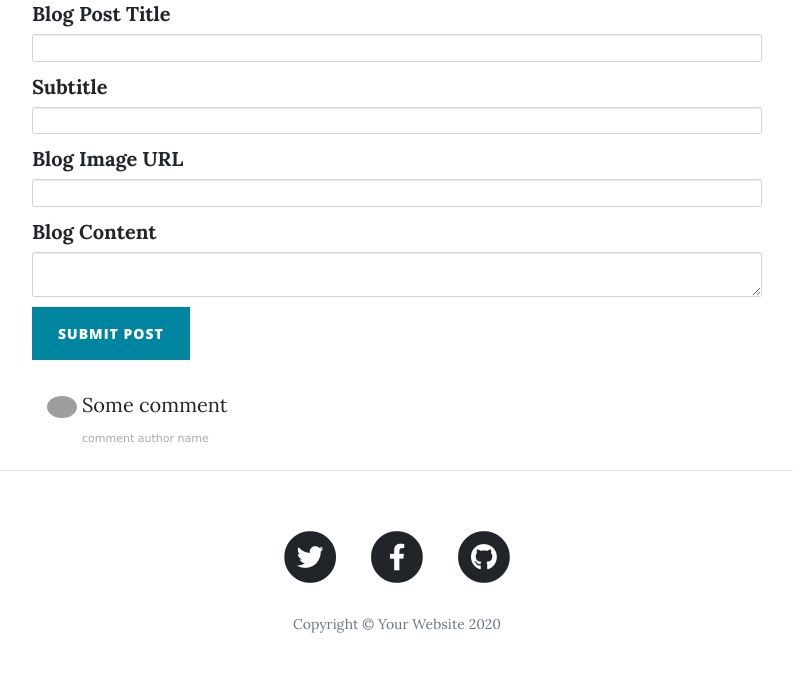
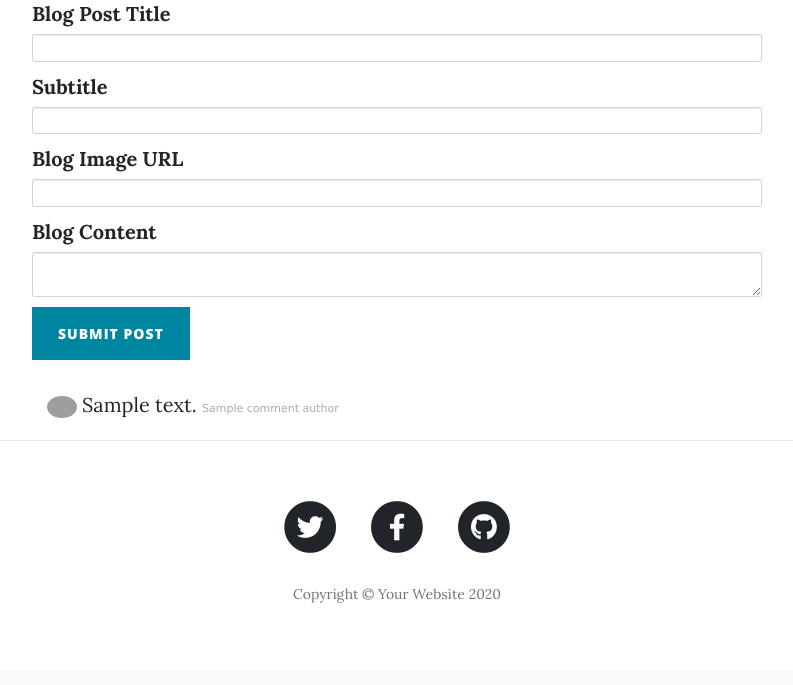
Before and after one commit to dmytro-iovenko/python-100-days-of-code, a Flask app: template 69-blog-with-users/templates/post.html in a window 1280 px wide. Shown: the part 723-1408 px from the top of the page, without its empty margins (243-1036 px from the left). After the commit the page ends 1326 px from the top, so only its background shows below. Run offline with Flask 2, Linux system fonts and the light colour scheme; tables that the repository leaves empty hold one stand-in row (values such as "Sample post"); the template is opened without the code that fills it: values that come from a table or form of the project are taken from there, most other values are stand-ins (such as "Sample title", 1, 10 or a date in 2020); grey boxes marked "Sample" are stand-in pictures; some libraries are stand-ins or nearby versions; grey boxes are pictures that could not be loaded.

Commit message:
updating post template

```diff
--- a/69-blog-with-users/templates/post.html
+++ b/69-blog-with-users/templates/post.html
@@ -50,17 +50,19 @@
 
           <div class="col-lg-8 col-md-10 mx-auto comment">
 
+              {% for comment in post.comments: %}
               <ul class="commentList">
                 <li>
-                    <div class="commenterImage">
-                  <img src="https://pbs.twimg.com/profile_images/744849215675838464/IH0FNIXk.jpg"/>
-                    </div>
-                    <div class="commentText">
-                      <p>Some comment</p>
-                      <span class="date sub-text">comment author name</span>
-                    </div>
+                  <div class="commenterImage">
+                    <img src="https://pbs.twimg.com/profile_images/744849215675838464/IH0FNIXk.jpg"/>
+                  </div>
+                  <div class="commentText">
+                    {{comment.text|safe}}
+                    <span class="date sub-text">{{comment.comment_author.name}}</span>
+                  </div>
                 </li>
               </ul>
+              {% endfor %}
 
             </div>
           </div>
```
